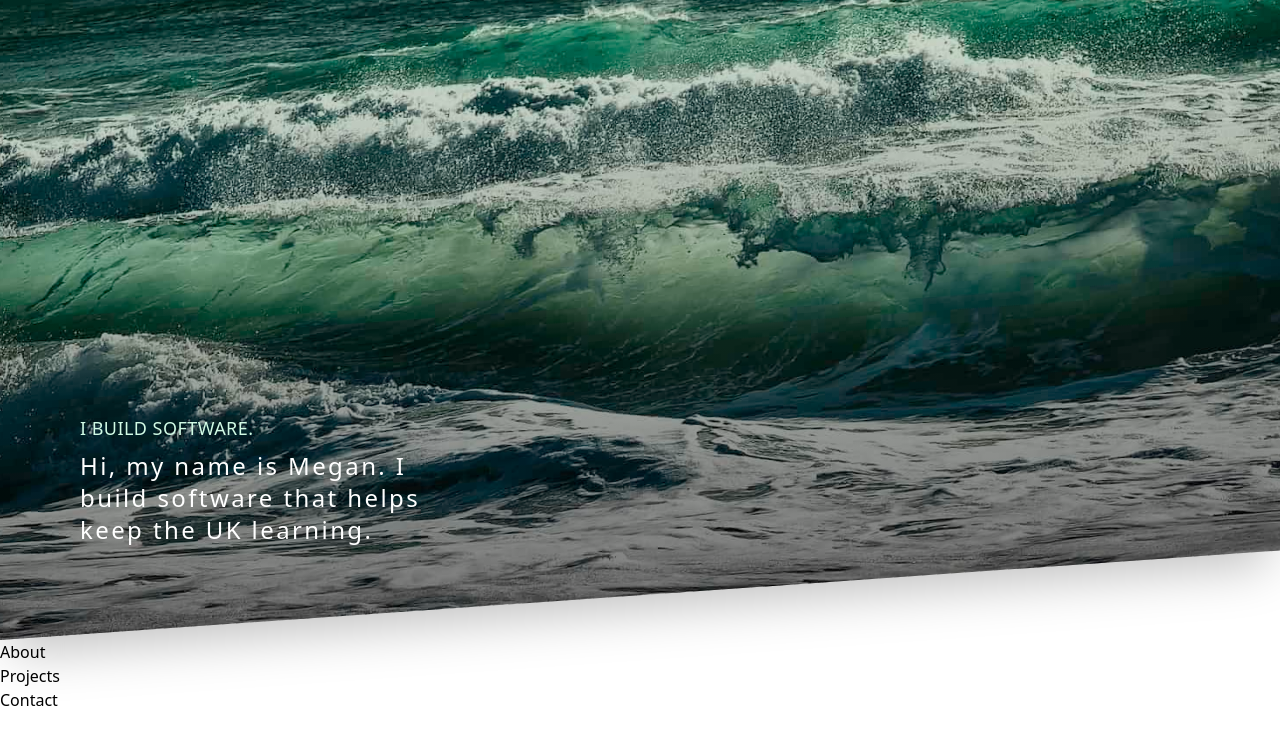
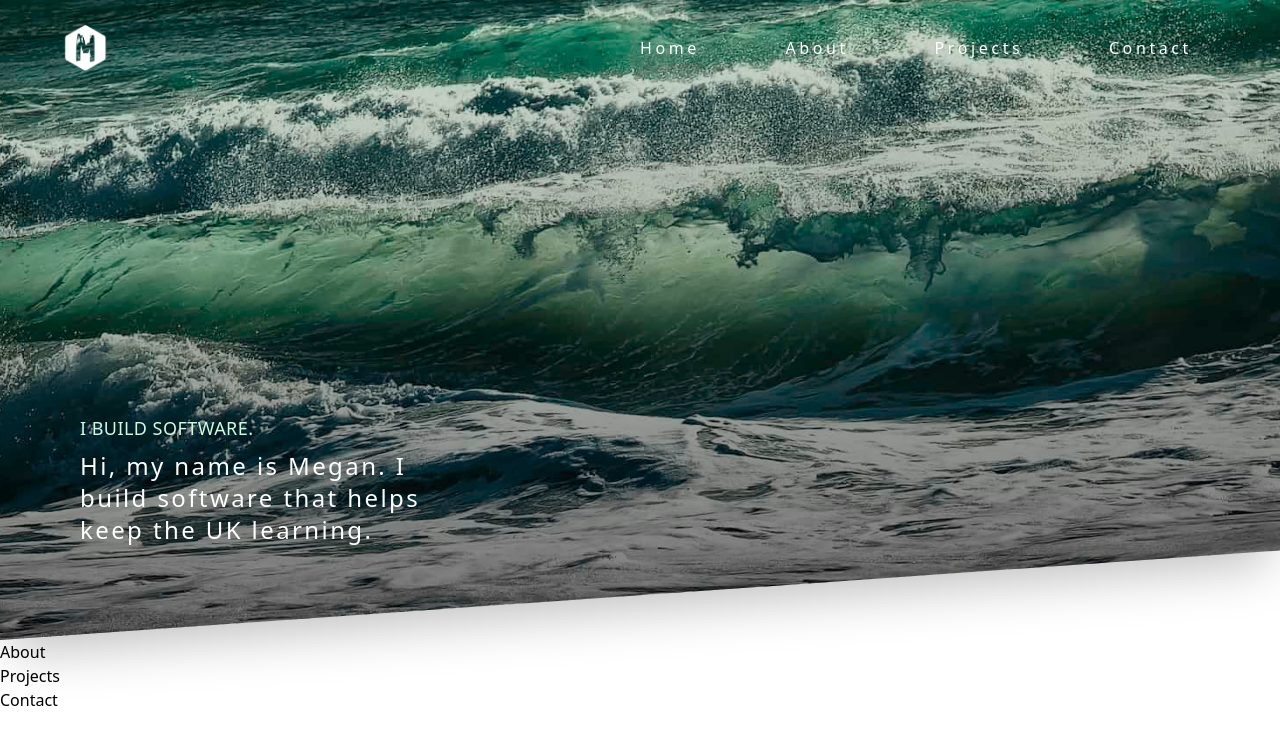
Before and after one commit to mvmolloy/portfolio, a Vue app: page / in a window 1280 px wide. Shown: the top 744 px of the page. Built offline with nearby package versions, Linux system fonts and the light colour scheme.

Commit message:
add responsive navbar

```diff
--- a/src/App.vue
+++ b/src/App.vue
@@ -1,5 +1,6 @@
 <template>
   <div id="app">
+    <Nav />
     <Header />
     <About />
     <Projects />
@@ -8,6 +9,7 @@
 </template>
 
 <script>
+import Nav from './components/Nav.vue'
 import Header from './components/Header.vue'
 import About from './components/About.vue'
 import Projects from './components/Projects.vue'
@@ -16,6 +18,7 @@ import Contact from './components/Contact.vue'
 export default {
   name: 'App',
   components: {
+    Nav,
     Header,
     About,
     Projects,
--- /dev/null
+++ b/src/components/Nav.vue
@@ -0,0 +1,80 @@
+<template>
+    <nav class="bg-none z-10 text-4xl fixed top w-full px-5 lg:px-14 py-5 md:pb-0 text-tertiary font-inter" :class="{'nav-scrolled' : docScrolled, 'sm-nav-active' : smNavActive}">
+        <div class="grid grid-cols-2">
+            <div class="w-50 text-left flex">
+                <a href="/" class="inline">
+                    <img src="../assets/img/nav/logo.png" id="nav-logo" class="h-14 p-1 rounded" alt="Portfolio Logo">
+                </a>
+            </div>
+            <!--md+ nav links -->
+            <div class="tracking-widest text-white flex justify-between hidden md:flex font-light">
+                <a href="#home" class="hover:text-green-200 text-base 3xl:text-lg inline my-auto mr-8">Home</a>
+                <a href="#about" class="hover:text-green-200 text-base 3xl:text-lg inline my-auto mr-8">About</a>
+                <a href="#projects" class="hover:text-green-200 text-base 3xl:text-lg inline my-auto mr-8">Projects</a>
+                <a href="#contact" class="hover:text-green-200 text-base 3xl:text-lginline my-auto mr-8">Contact</a>
+            </div>
+            <div class="inline-block md:hidden flex justify-end">
+                <i @click="handleSmNav()" id="sm-nav__toggler" :class="smNavActive ? 'fa-times' : 'fa-bars'" class="my-auto fas text-2xl px-4 text-white"></i>
+            </div>
+            <!--sm nav links-->
+            <div class="w-full">
+                <div id="sm-nav__menu" :class="{hidden : !smNavActive}" class="md:hidden mt-3 pb-5 px-2 text-gray-200 text-gray-200 tracking-widest">
+                    <ul>
+                        <li>
+                            <a href="#home" class="hover:text-green-200 text-lg inline my-auto mr-8">Home</a>
+                        </li>
+                        <li>
+                            <a href="#about" class="hover:text-green-200 text-lg inline my-auto mr-8">About</a>
+                        </li>
+                        <li>
+                            <a href="#projects" class="hover:text-green-200 text-lg inline my-auto mr-8">Projects</a>
+                        </li>
+                        <li>
+                            <a href="#contact" class="hover:text-green-200 text-lg inline my-auto mr-8">Contact</a>
+                        </li>
+                    </ul>
+                </div>
+            </div>
+        </div>
+    </nav>
+</template>
+
+<script>
+export default {
+    name: 'Nav',
+    data () {
+    return {
+        docScrolled: false,
+        smNavActive: false
+    }
+  },
+  beforeMount() {
+    window.addEventListener('scroll', this.handleScroll)
+  },
+  methods: {
+    handleScroll(){
+      window.pageYOffset > 100 ? this.docScrolled = true : this.docScrolled = false;
+    },
+    handleSmNav(){
+        this.smNavActive = !this.smNavActive;
+    }
+  },
+  }
+</script>
+
+<style scoped>
+.nav-scrolled {
+    @apply bg-seafoam-300 md:py-1 bg-opacity-80
+}
+
+.sm-nav-active {
+    @apply bg-seafoam-300
+}
+
+#nav-logo {
+  transition: transform .7s ease-in-out;
+}
+#nav-logo:hover {
+  transform: rotate(360deg);
+}
+</style>
```
